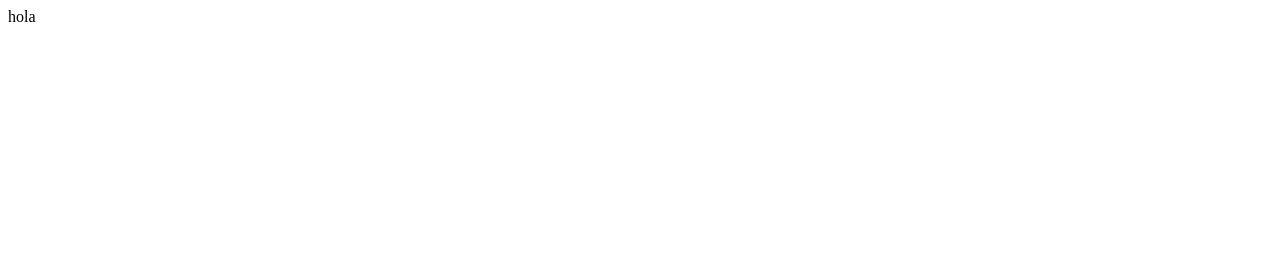
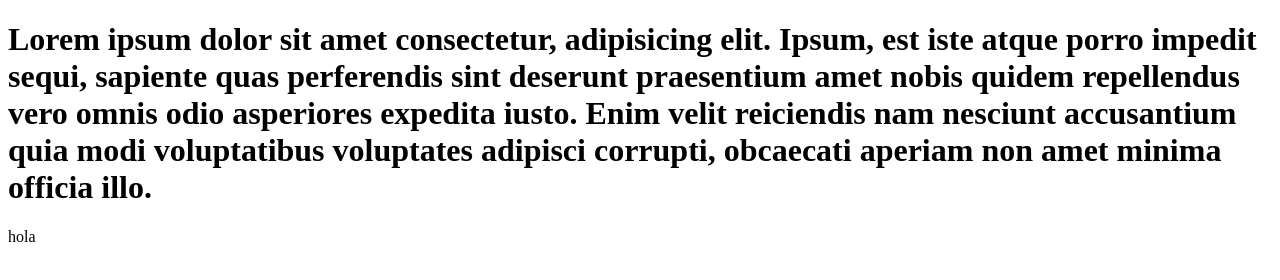
Before and after one commit to MISADDONS/practicas-marzo, a plain HTML site: page index.html in a window 1280 px wide. Drawn offline with Linux system fonts and the light colour scheme.

Commit message:
he cambiado pagina

```diff
--- a/index.html
+++ b/index.html
@@ -6,6 +6,7 @@
     <title>nuevo documento git</title>
 </head>
 <body>
+    <h1>Lorem ipsum dolor sit amet consectetur, adipisicing elit. Ipsum, est iste atque porro impedit sequi, sapiente quas perferendis sint deserunt praesentium amet nobis quidem repellendus vero omnis odio asperiores expedita iusto. Enim velit reiciendis nam nesciunt accusantium quia modi voluptatibus voluptates adipisci corrupti, obcaecati aperiam non amet minima officia illo.</h1>
 
 </body>
 
```
